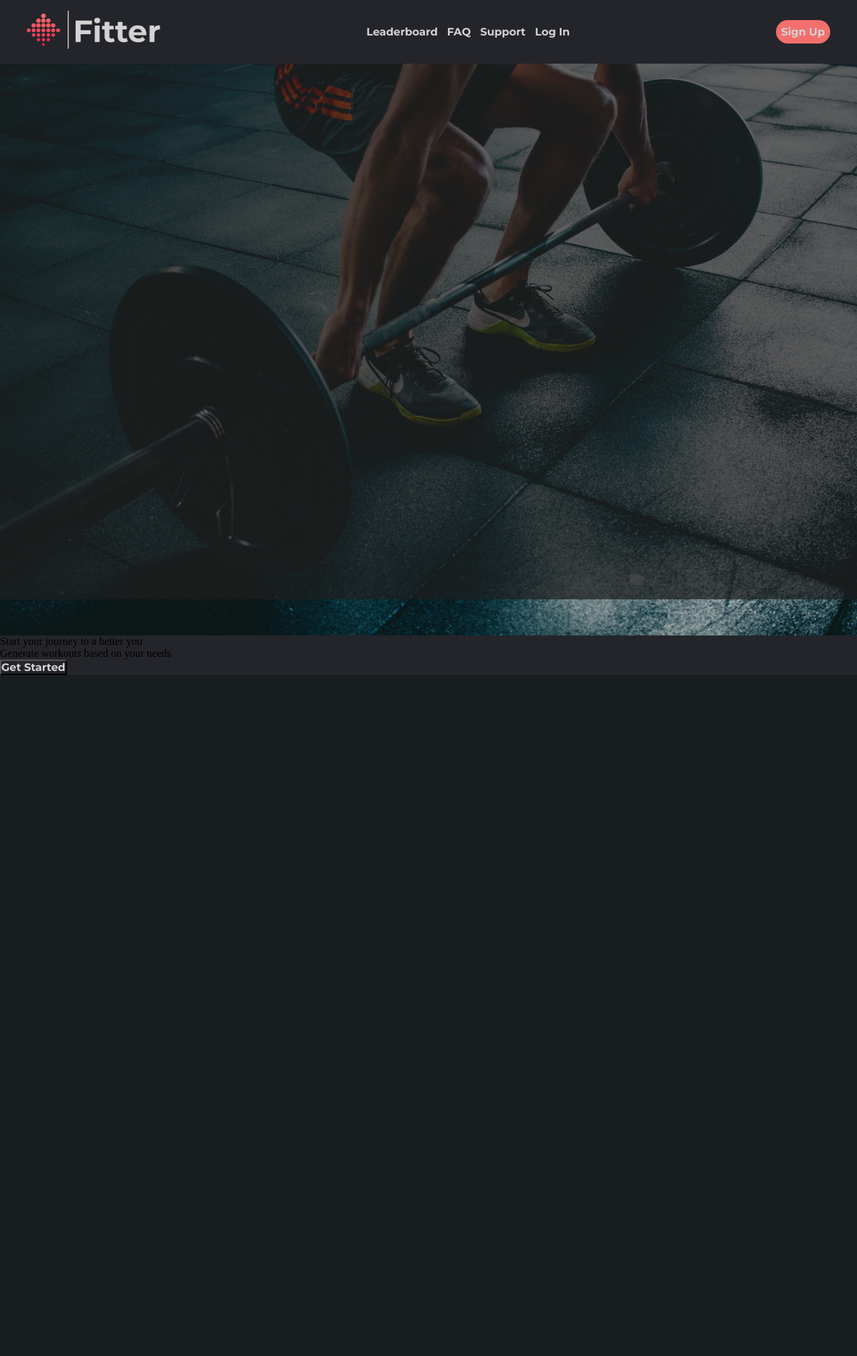
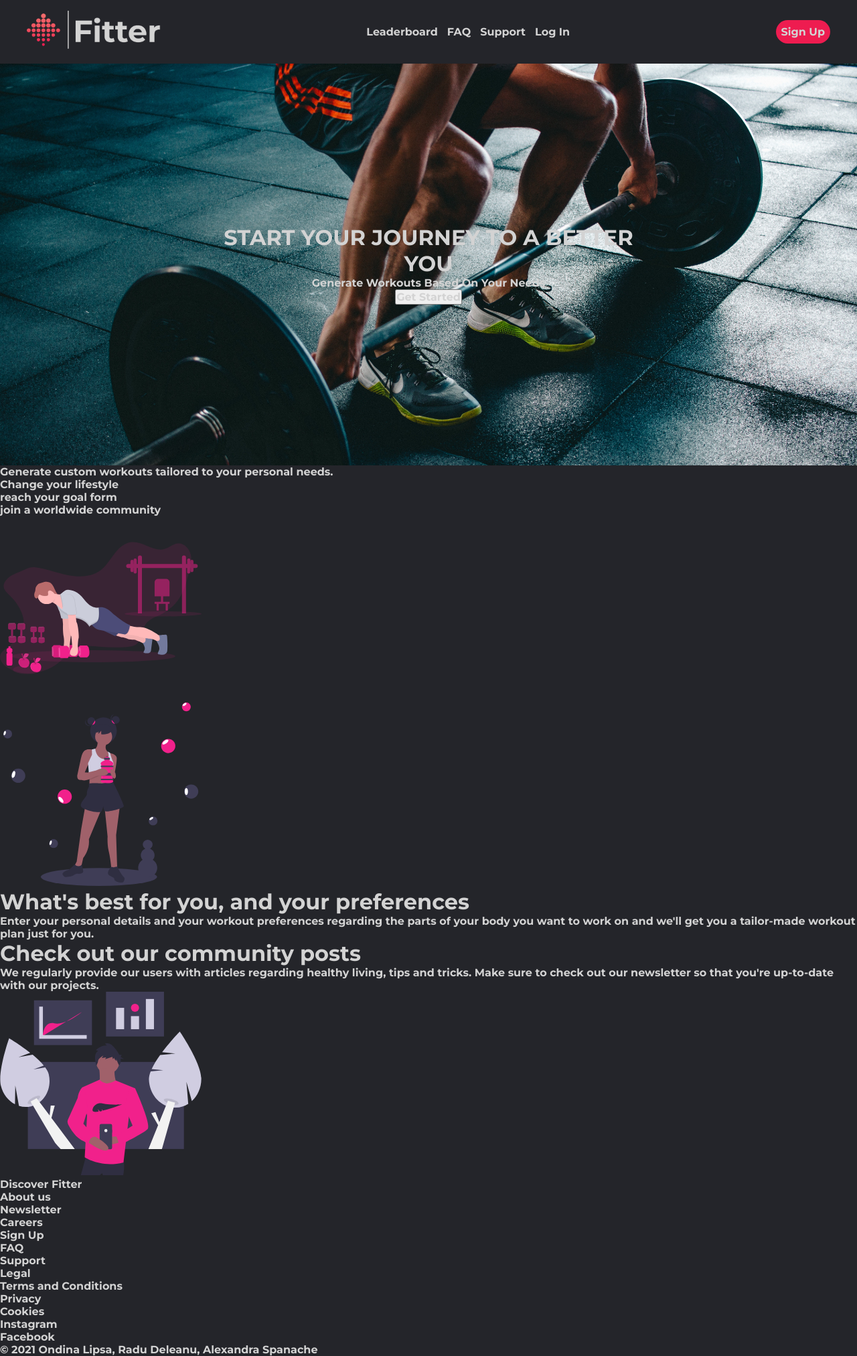
Before and after one commit to olipsa/Workout-Generator-Website, a PHP site: page /homepage.html in a window 1280 px wide. Shown: the whole page at 67% size. Before the commit the page ends 1008 px from the top, so only its background shows below. Run offline with PHP 8.4, Linux system fonts and the light colour scheme.

Commit message:
progress

```diff
--- a/homepage.css
+++ b/homepage.css
@@ -1,17 +1,24 @@
 @import url('https://fonts.googleapis.com/css2?family=Montserrat:wght@700&display=swap');
+
 *{
     box-sizing: border-box;
     margin: 0;
     padding: 0;
+}
+header,body, ul{
     background-color: #24252A;
 }
 
-li, a, button {
+li, a, button, p, h1, .copyright{
     font-family: 'Montserrat', sans-serif;
     font-weight: 700;
     font-size: 16px;
     color: #D3D3D3;
     text-decoration: none;
+}
+
+h1 {
+    font-size: 32px;
 }
 
 header {
@@ -45,7 +52,7 @@ header {
 
 .menu_button{
     padding: 1vh 1vh;
-    background-color: rgba(242,111,109,1);
+    background-color: rgba(238,28,80,1);
     border: none;
     border-radius: 30px;
     cursor: pointer;
@@ -54,26 +61,36 @@ header {
 }
 
 .menu_button:hover{
-    background-color: rgba(238,28,80,1);
+    background-color: rgba(242,111,109,1);
 }
 
-.bgtext{
+.hero_container{
+    display: block;
+    position: relative;
+    text-align: center;
+    overflow: hidden;
+}
+.hero_overlay{
     position: absolute;
-    z-index: 100;
+    top: 50%;
+    left: 50%;
+    transform: translate(-50%, -50%);
+}
+
+.hero_image {
+    position: relative;
+    text-align: center;
+    max-width: 100%;
+    height: auto;
 
 }
 
-.bgimage{
-    max-width: 100%;
-    max-height: 100%;
-    width: auto;
-    height: auto;
-    display: block;
+.crop_container{
+    position: relative;
+    width: 100%;
+    height: 600px;
+    left: 0;
+    top: 0;
+    right: 0;
+    bottom: 0;
 }
-
-.bgimage_overlay{
-    background-color: rgba(31, 31, 31, 0.7);
-    position: absolute;
-    width: 100%;
-    height: 100%;
-}
--- a/homepage.html
+++ b/homepage.html
@@ -36,25 +36,24 @@
     </a>
 </header>
 <main>
-    <div class="bg_container">
-        <div>
-            <div class="bgimage_overlay"></div>
-            <img class="bgimage" src="bgimage.jpg" alt="background" width="1920" height="1080">
+    <section class="hero_container">
+        <div class="crop_container">
+            <img class="hero_image" src="bgimage.jpg" alt="hero_image" width="1920px">
         </div>
-        <div class="bgtext">
-            <p>Start your journey to a better you</p>
-            <span>
-            Generate workouts based on your needs
-        </span>
+
+        <div class="hero_overlay">
+            <h1>START YOUR JOURNEY TO A BETTER YOU</h1>
+            <p>
+                Generate Workouts Based On Your Needs
+            </p>
             <div>
                 <button onclick="location.href='register.html'" type="button">
                     Get Started
                 </button>
             </div>
         </div>
-    </div>
-</main><!--
-<section class="motivation_section">
+    </section>
+<div class="motivation_container">
     <div>
         <p>
             Generate custom workouts tailored to your personal needs.
@@ -68,8 +67,8 @@
     <div>
         <img src="workout.svg" alt="workout" width="301" height="274">
     </div>
-</section>
-<section class="benefits_section">
+</div>
+<div class="benefits_container">
     <div>
         <img src="energizer.svg" alt="energizer" width="301" height="274">
     </div>
@@ -82,8 +81,8 @@
             we'll get you a tailor-made workout plan just for you.
         </p>
     </div>
-</section>
-<section class="support_section">
+</div>
+<div class="support_container">
     <div>
         <h1>
             Check out our community posts
@@ -97,10 +96,10 @@
     <div>
         <img src="lifestyle.svg" alt="lifestyle" width="301" height="274">
     </div>
-</section>
+</div>
 </main>
 <footer>
-<div>
+<div class="footer_container">
     <nav>
         <ul role="menu">
             <li>
@@ -159,7 +158,7 @@ function openNav() {
 function closeNav() {
     document.getElementById("sidebar").style.width = "0";
 }
-</script>-->
+</script>
 
 </body>
 
```
